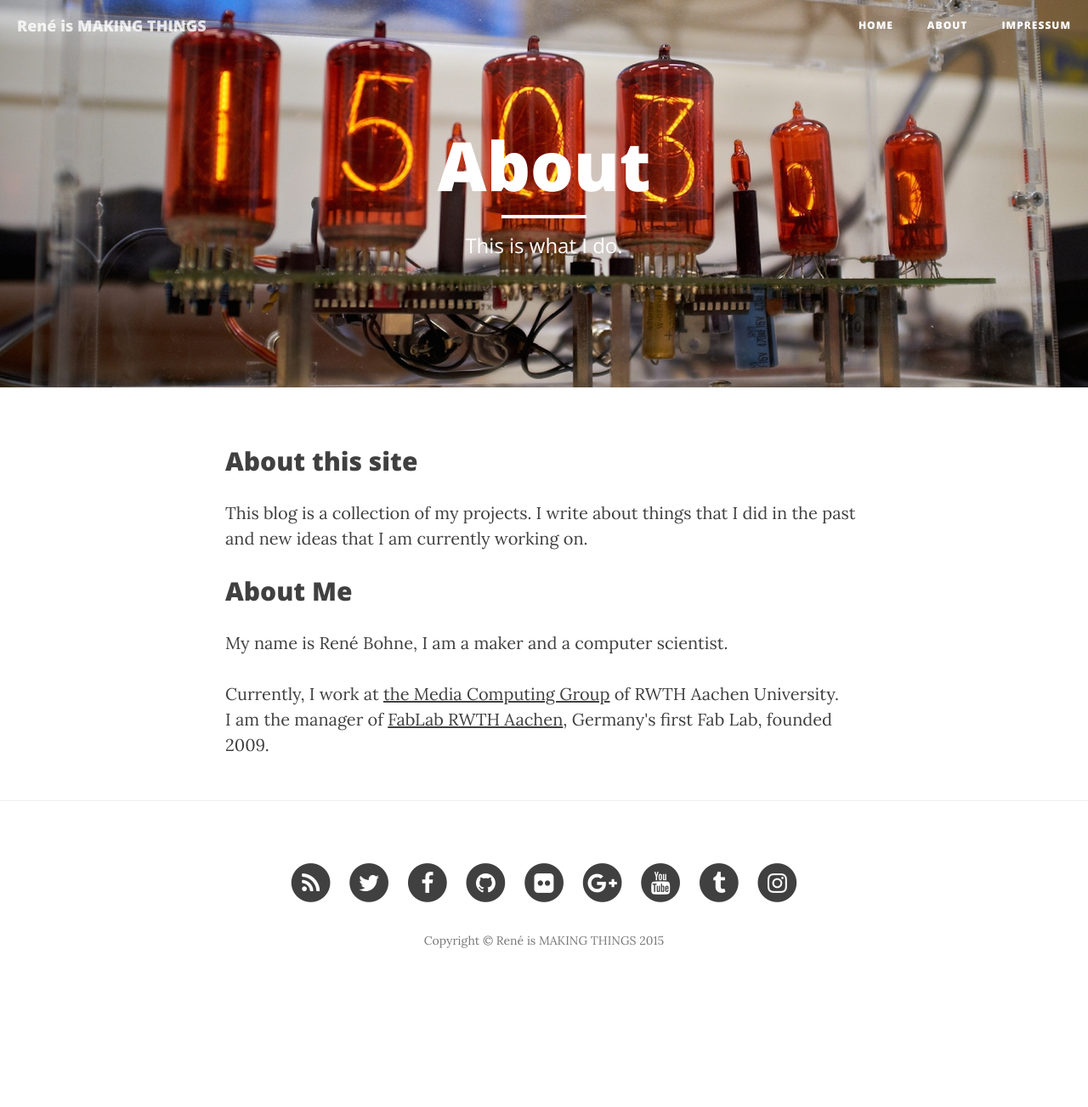
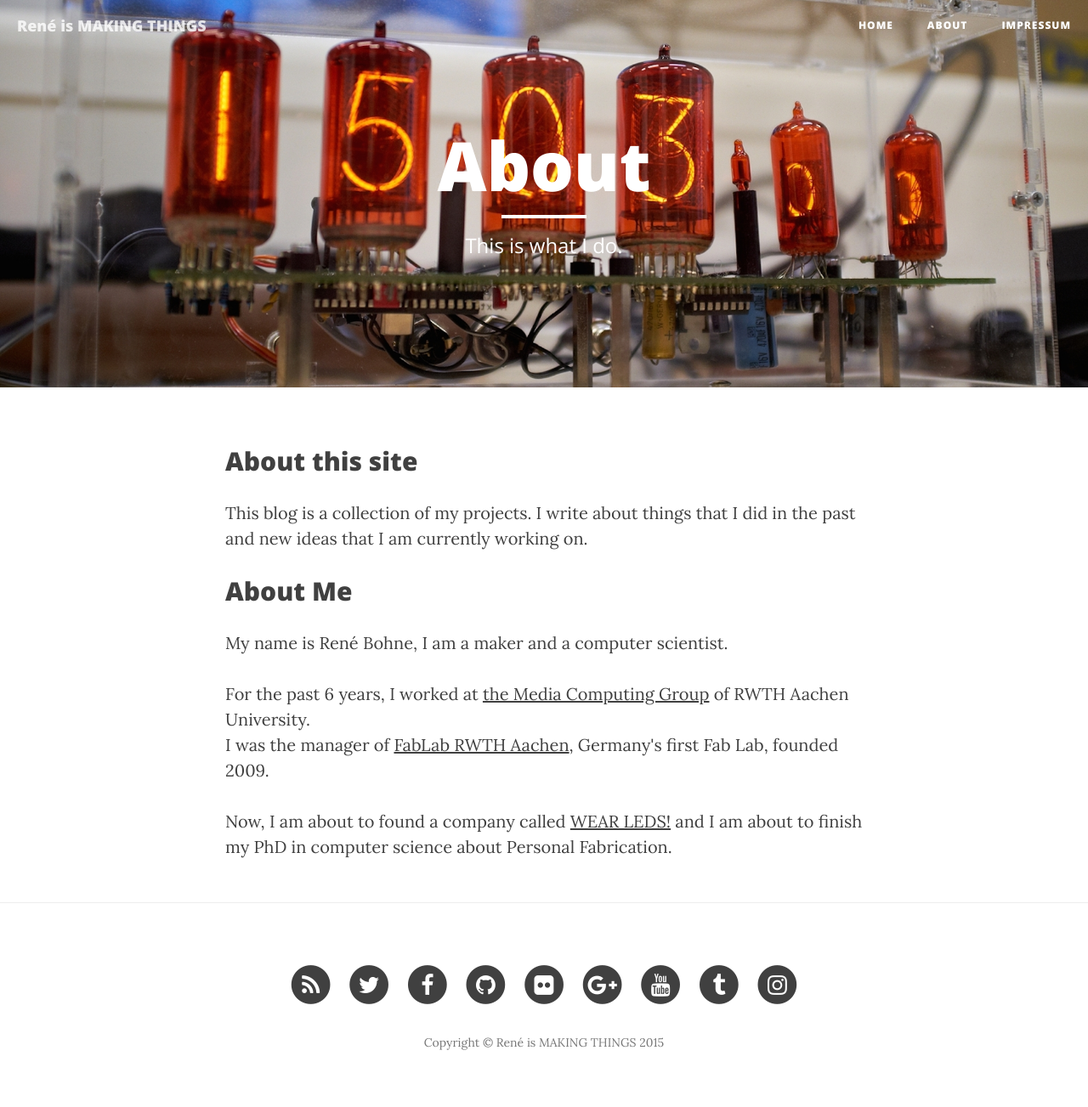
Before and after one commit to renebohne/renebohne.github.io, a Jekyll site: the page built from about.html, in a window 1280 px wide. Shown: the whole page at 85% size. Built offline with Jekyll 4.4.1, drawn with Linux system fonts in a browser that asks for light colours; nearby versions of some CDN libraries; before the commit the page ends 1183 px from its top, so only the background shows below that.

Commit message:
Update about.html

```diff
--- a/about.html
+++ b/about.html
@@ -10,7 +10,8 @@ header-img: "img/about-bg.jpg"
 <h2>About Me</h2>
 <div itemscope itemtype="http://data-vocabulary.org/Person">
 <p>My name is <span itemprop="name">René Bohne</span>, I am a maker and a <span itemprop="title">computer scientist</span>.</p>
-<p>Currently, I work at <a href="http://hci.rwth-aachen.de">the Media Computing Group</a> of <span itemprop="affiliation">RWTH Aachen University</span>.
-<br>I am the manager of <a href=http://fablab.rwth-aachen.de>FabLab RWTH Aachen</a>, Germany's first Fab Lab, founded 2009.
+<p>For the past 6 years, I worked at <a href="http://hci.rwth-aachen.de">the Media Computing Group</a> of <span itemprop="affiliation">RWTH Aachen University</span>.
+<br>I was the manager of <a href=http://fablab.rwth-aachen.de>FabLab RWTH Aachen</a>, Germany's first Fab Lab, founded 2009.
 </p>
+<p>Now, I am about to found a company called <a href="http://www.wear-leds.com" target="_blank">WEAR LEDS!</a> and I am about to finish my PhD in computer science about Personal Fabrication.</p>
 </div>
```
